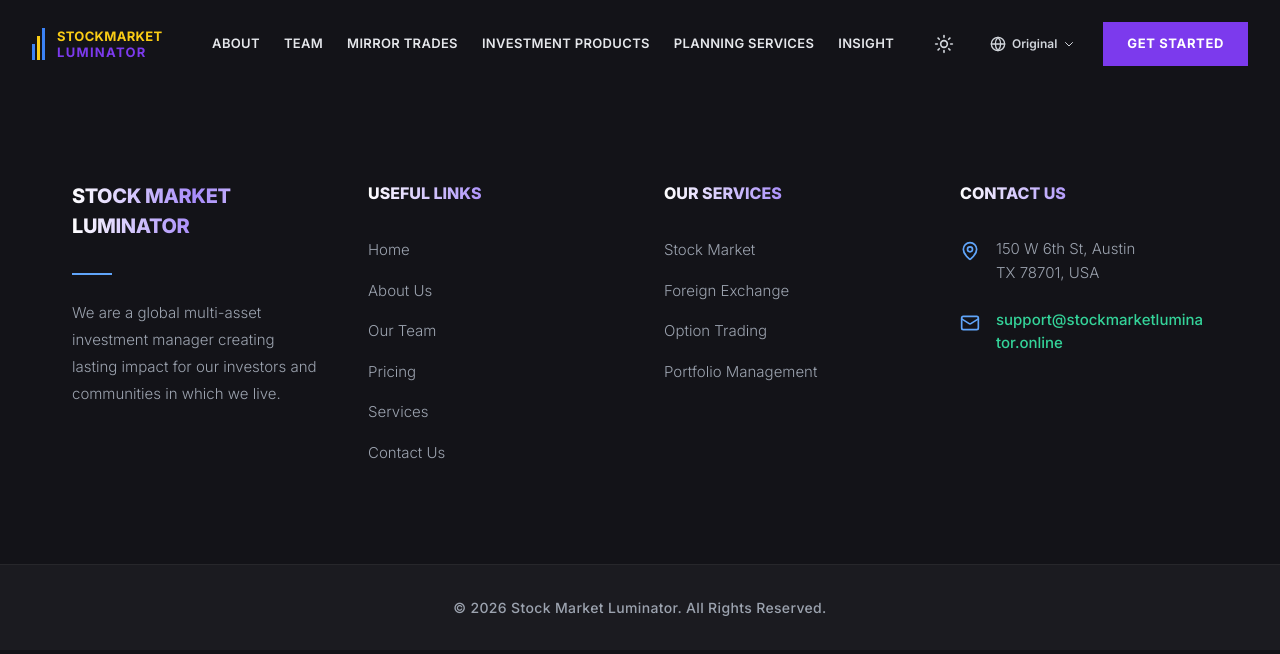
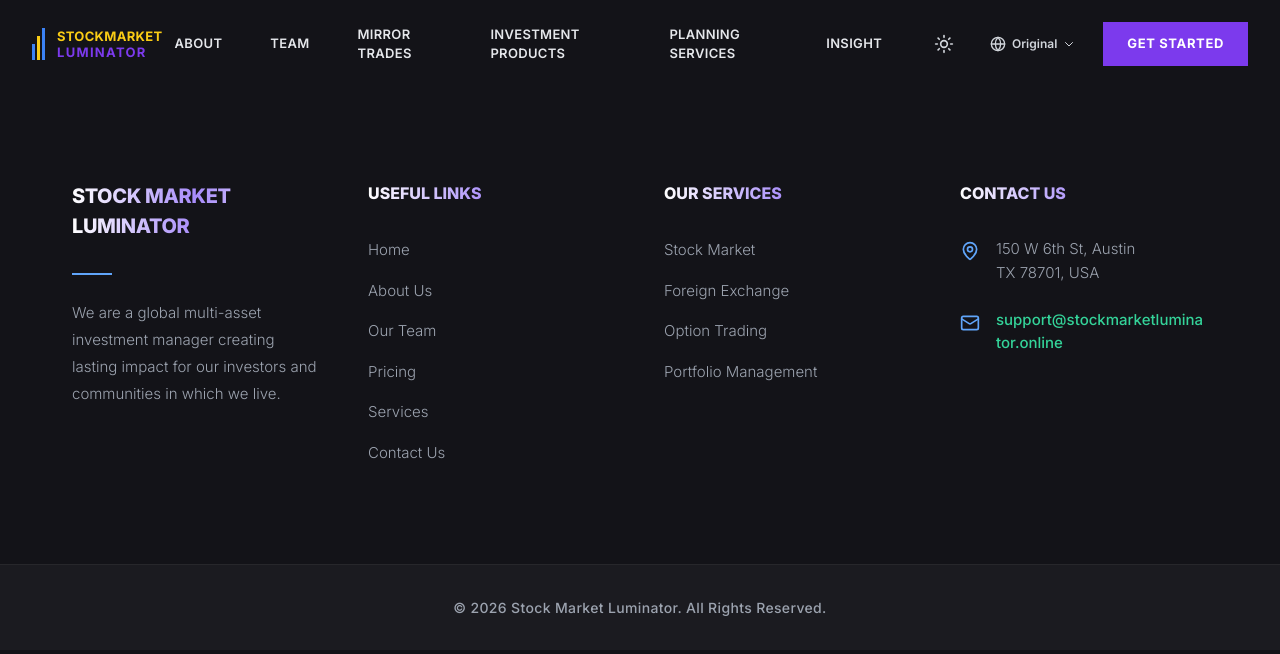
Before and after one commit to laurence77/stock-luminator, a React (Vite) app in the folder frontend/app/: page /services in a window 1280 px wide. Shown: the top 654 px of the page. Built offline with nearby package versions, Linux system fonts and the light colour scheme.

Commit message:
feat: antigravity ui, code splitting, tailwind plugins & structural overhauls

```diff
--- a/frontend/app/src/components/navbar.tsx
+++ b/frontend/app/src/components/navbar.tsx
@@ -1,8 +1,9 @@
 import { useState, useEffect, useRef } from 'react';
-import { Link } from 'react-router-dom';
+import { Link, useLocation } from 'react-router-dom';
 import { Menu, X, Moon, Sun, Globe } from 'lucide-react';
-import { motion, AnimatePresence } from 'framer-motion';
+import { motion, AnimatePresence, useMotionTemplate } from 'framer-motion';
 import { useTheme } from './theme-provider';
+import { useScrollVelocity } from '../hooks/useScrollVelocity';
 
 const languages = [
   { code: '', name: 'Original (EN)' },
@@ -65,10 +66,16 @@ export function Navbar() {
   const [isScrolled, setIsScrolled] = useState(false);
   const [isMobileMenuOpen, setIsMobileMenuOpen] = useState(false);
   const [activeDropdown, setActiveDropdown] = useState<string | null>(null);
+  const [hoveredNav, setHoveredNav] = useState<string | null>(null);
+  const location = useLocation();
+  const currentPath = location.pathname + location.hash;
   const { theme, setTheme } = useTheme();
   const [langOpen, setLangOpen] = useState(false);
   const [activeLang, setActiveLang] = useState('Original (EN)');
   const langRef = useRef<HTMLDivElement>(null);
+
+  const { blurFilter, bgOpacity } = useScrollVelocity();
+  const dynamicBg = useMotionTemplate`rgba(${theme === 'dark' ? '19, 19, 24' : '255, 255, 255'}, ${bgOpacity})`;
 
   // Close dropdown when clicking outside
   useEffect(() => {
@@ -94,9 +101,13 @@ export function Navbar() {
       initial={{ y: -100, opacity: 0 }}
       animate={{ y: 0, opacity: 1 }}
       transition={{ duration: 0.4, ease: 'easeOut' }}
-      className={`fixed top-0 left-0 right-0 z-50 transition-all duration-300 ${
+      style={{
+        backdropFilter: isScrolled ? blurFilter : 'none',
+        backgroundColor: isScrolled ? dynamicBg : undefined,
+      }}
+      className={`fixed top-0 left-0 right-0 z-50 transition-shadow duration-300 ${
         isScrolled
-          ? 'bg-white dark:bg-[#131318] shadow-md dark:shadow-white/5'
+          ? 'shadow-md dark:shadow-white/5 border-b border-black/5 dark:border-white/5'
           : 'bg-white dark:bg-[#131318]'
       }`}
     >
@@ -121,14 +132,29 @@ export function Navbar() {
               <div
                 key={item.name}
                 className="relative group"
-                onMouseEnter={() => item.dropdown && setActiveDropdown(item.name)}
-                onMouseLeave={() => setActiveDropdown(null)}
+                onMouseEnter={() => {
+                  if (item.dropdown) {
+                    setActiveDropdown(item.name);
+                  }
+                  setHoveredNav(item.name);
+                }}
+                onMouseLeave={() => {
+                  setActiveDropdown(null);
+                  setHoveredNav(null);
+                }}
               >
                 <Link
                   to={item.href}
-                  className="flex items-center gap-1 py-6 text-[13px] font-semibold text-gray-800 dark:text-gray-200 hover:text-[#7c3aed] transition-colors tracking-wide"
+                  className="flex items-center gap-1 py-6 px-3 text-[13px] font-semibold text-gray-800 dark:text-gray-200 hover:text-[#7c3aed] transition-colors tracking-wide relative z-10"
                 >
-                  {item.name}
+                  <span className="relative z-10">{item.name}</span>
+                  {(hoveredNav === item.name || currentPath === item.href) && (
+                    <motion.div
+                      layoutId="nav-indicator"
+                      className="absolute left-0 right-0 top-4 bottom-4 bg-[#7c3aed]/10 dark:bg-white/10 rounded-full z-0"
+                      transition={{ type: "spring", stiffness: 350, damping: 30 }}
+                    />
+                  )}
                 </Link>
 
                 {/* Dropdown */}
--- /dev/null
+++ b/frontend/app/src/hooks/useScrollVelocity.ts
@@ -0,0 +1,21 @@
+import { useScroll, useVelocity, useTransform, useSpring } from "framer-motion";
+
+export function useScrollVelocity() {
+  const { scrollY } = useScroll();
+
+  // Track scroll speed and smooth it out instantly
+  const scrollVelocity = useVelocity(scrollY);
+  const smoothVelocity = useSpring(scrollVelocity, {
+    damping: 50,
+    stiffness: 400
+  });
+
+  // Dynamically map vertical velocity (e.g., -1000 to 1000px/s) to intense CSS blur sizes
+  const blurValue = useTransform(smoothVelocity, [-1000, 0, 1000], [24, 8, 24]);
+  const blurFilter = useTransform(blurValue, (v) => `blur(${v}px)`);
+
+  // Dynamically map velocity to alpha transparency boundaries
+  const bgOpacity = useTransform(smoothVelocity, [-1000, 0, 1000], [0.95, 0.65, 0.95]);
+
+  return { blurFilter, bgOpacity };
+}
--- a/frontend/app/src/lib/animations.ts
+++ b/frontend/app/src/lib/animations.ts
@@ -12,8 +12,9 @@ export const fadeInUp: Variants = {
     opacity: 1,
     y: 0,
     transition: {
-      duration: 0.55,
-      ease: [0.4, 0, 0.2, 1],
+      type: 'spring',
+      stiffness: 100,
+      damping: 20,
     },
   },
 };
--- a/frontend/app/src/pages/tesla/TeslaLandingPage.tsx
+++ b/frontend/app/src/pages/tesla/TeslaLandingPage.tsx
@@ -1,5 +1,5 @@
 import { useEffect } from 'react';
-import { motion } from 'framer-motion';
+import { motion, useScroll } from 'framer-motion';
 import { fadeInUp, staggerContainer, viewportOptions } from '../../lib/animations';
 import TeslaHero from '../../sections/tesla/TeslaHero';
 import TeslaProductPillars from '../../sections/tesla/TeslaProductPillars';
@@ -13,13 +13,13 @@ export default function TeslaLandingPage() {
     window.scrollTo(0, 0);
   }, []);
 
+  const { scrollYProgress } = useScroll();
+
   return (
     <>
       {/* Custom Progress Bar */}
       <motion.div
-        initial={{ scaleX: 0 }}
-        animate={{ scaleX: 1 }}
-        transition={{ duration: 1.5, ease: "easeOut" }}
+        style={{ scaleX: scrollYProgress }}
         className="fixed top-0 left-0 right-0 h-1 bg-[#00fbfb] z-[60] origin-left"
       />
 
--- a/frontend/app/src/sections/our-services.tsx
+++ b/frontend/app/src/sections/our-services.tsx
@@ -3,6 +3,7 @@ import { staggerContainer, fadeInUp, viewportOptions } from '../lib/animations';
 import ElectricBorder from '../components/ui/ElectricBorder';
 import ShapeGrid from '../components/ui/ShapeGrid';
 import { useTheme } from '../components/theme-provider';
+import { FloatingElement } from '../components/ui/FloatingElement';
 
 const services = [
   {
@@ -143,12 +144,13 @@ export function OurServices() {
           viewport={viewportOptions}
           className="grid grid-cols-1 md:grid-cols-2 lg:grid-cols-3 gap-x-12 gap-y-16"
         >
-          {services.map((service) => (
+          {services.map((service, index) => (
             <motion.div
               key={service.title}
               variants={fadeInUp}
               className="h-full"
             >
+              <FloatingElement duration={5 + (index % 3)} delay={index * 0.15} className="h-full">
               <ElectricBorder
                 color="#7c3aed"
                 speed={1}
@@ -183,6 +185,7 @@ export function OurServices() {
                   </div>
                 </div>
               </ElectricBorder>
+              </FloatingElement>
             </motion.div>
           ))}
         </motion.div>
--- a/frontend/app/src/sections/pricing-plans.tsx
+++ b/frontend/app/src/sections/pricing-plans.tsx
@@ -117,9 +117,9 @@ export function PricingPlans() {
                 animate={{ opacity: 1, y: 0, scale: 1 }}
                 exit={{ opacity: 0, scale: 0.95, transition: { duration: 0.2 } }}
                 transition={{ duration: 0.4, delay: index * 0.1 }}
-                className={`relative bg-white dark:bg-[#1b1b20] ${
-                  plan.popular ? 'border-[#7c3aed]' : 'dark:border-white/10'
-                } flex flex-col group transition-all duration-300 hover:bg-gray-50 dark:hover:bg-[#2a292f]`}
+                className={`relative luminous-glass overflow-hidden ${
+                  plan.popular ? 'ring-1 ring-[#7c3aed] shadow-[0_0_30px_rgba(124,58,237,0.2)]' : ''
+                } flex flex-col group transition-all duration-300 hover:-translate-y-1 hover:shadow-2xl`}
               >
                 {/* Popular Badge */}
                 {plan.popular && (
--- a/frontend/app/tailwind.config.js
+++ b/frontend/app/tailwind.config.js
@@ -1,3 +1,5 @@
+const plugin = require('tailwindcss/plugin');
+
 /** @type {import('tailwindcss').Config} */
 module.exports = {
   darkMode: ["class"],
@@ -105,5 +107,16 @@ module.exports = {
       },
     },
   },
-  plugins: [require("tailwindcss-animate")],
+  plugins: [
+    require("tailwindcss-animate"),
+    plugin(function({ addUtilities, theme }) {
+      addUtilities({
+        '.luminous-glass': {
+          backgroundColor: theme('colors.secondary.dark') + '80', // 50% opacity
+          backdropFilter: 'blur(12px)',
+          border: `1px solid ${theme('colors.primary.light')}33`, // 20% opacity
+        }
+      });
+    })
+  ],
 }
```
Also changed, not shown: frontend/app/src/App.tsx (+19 -7 lines), frontend/app/src/sections/trading-chart.tsx (+47 -1 lines).
